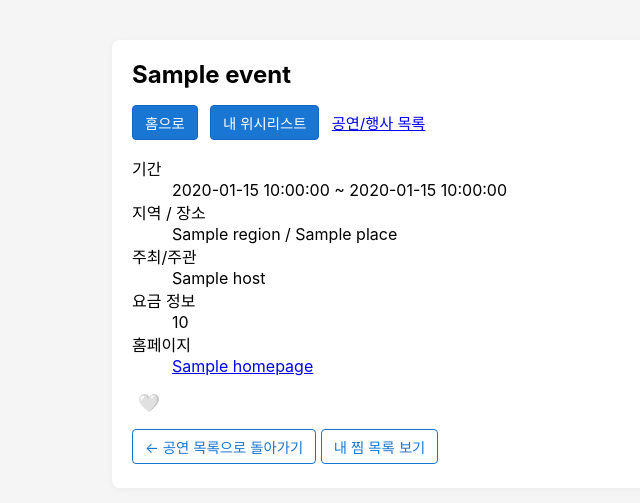
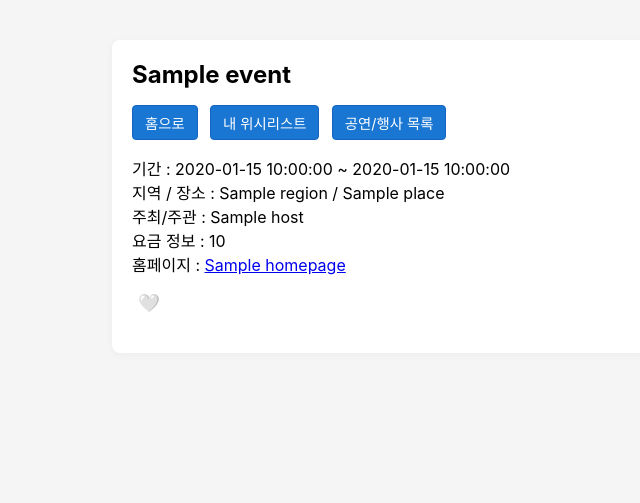
Before and after one commit to LeeHyeEunnn/DB-assignment_National-Event-Wishlist, a Flask app: template templates/event_detail.html in a window 1280 px wide. Shown: the top 503 px of the page, without its empty margins (48-688 px from the left). Run offline with Flask 3, Linux system fonts and the light colour scheme; the template is opened without the code that fills it: most values are stand-ins (such as "Sample title", 1, 10 or a date in 2020).

Commit message:
Refine event detail layout with labeled rows

```diff
--- a/templates/event_detail.html
+++ b/templates/event_detail.html
@@ -12,37 +12,31 @@
             <nav class="top-nav">
                 <a href="{{ url_for('home') }}" class="btn btn-primary">홈으로</a>
                 <a href="{{ url_for('wishlist') }}" class="btn btn-primary">내 위시리스트</a>
-                <a href="{{ url_for('events') }}">공연/행사 목록</a>
+                <a href="{{ url_for('events') }}" class="btn btn-primary">공연/행사 목록</a>
             </nav>
 
             <dl class="detail-info">
                 <div class="detail-info-row">
-                    <dt>기간</dt>
-                    <dd>{{ event["start_date"] }} ~ {{ event["end_date"] }}</dd>
+                    <dt>기간 : {{ event["start_date"] }} ~ {{ event["end_date"] }}</dt>
                 </div>
                 <div class="detail-info-row">
-                    <dt>지역 / 장소</dt>
-                    <dd>{{ event["region"] }} / {{ event["place"] }}</dd>
+                    <dt>지역 / 장소 : {{ event["region"] }} / {{ event["place"] }}</dt>
                 </div>
                 <div class="detail-info-row">
-                    <dt>주최/주관</dt>
-                    <dd>{{ event["host"] }}</dd>
+                    <dt>주최/주관 : {{ event["host"] }}</dt>
                 </div>
                 <div class="detail-info-row">
-                    <dt>요금 정보</dt>
-                    <dd>{{ event["fee_info"] }}</dd>
+                    <dt>요금 정보 : {{ event["fee_info"] }}</dt>
                 </div>
                 <div class="detail-info-row">
-                    <dt>홈페이지</dt>
-                    <dd>
-                        {% if event["homepage"] %}
+                    <dt>홈페이지 : {% if event["homepage"] %}
                             <a href="{{ event['homepage'] }}" target="_blank">
                                 {{ event["homepage"] }}
                             </a>
                         {% else %}
                             정보 없음
                         {% endif %}
-                    </dd>
+                    </dt>
                 </div>
             </dl>
 
@@ -55,15 +49,6 @@
                        class="heart-link">🤍 </a>
                 {% endif %}
             </p>
-
-            <div class="detail-links">
-                <a href="{{ url_for('events') }}" class="btn btn-outline">
-                    ← 공연 목록으로 돌아가기
-                </a>
-                <a href="{{ url_for('wishlist') }}" class="btn btn-outline">
-                    내 찜 목록 보기
-                </a>
-            </div>
         </div>
     </div>
 </body>
```
